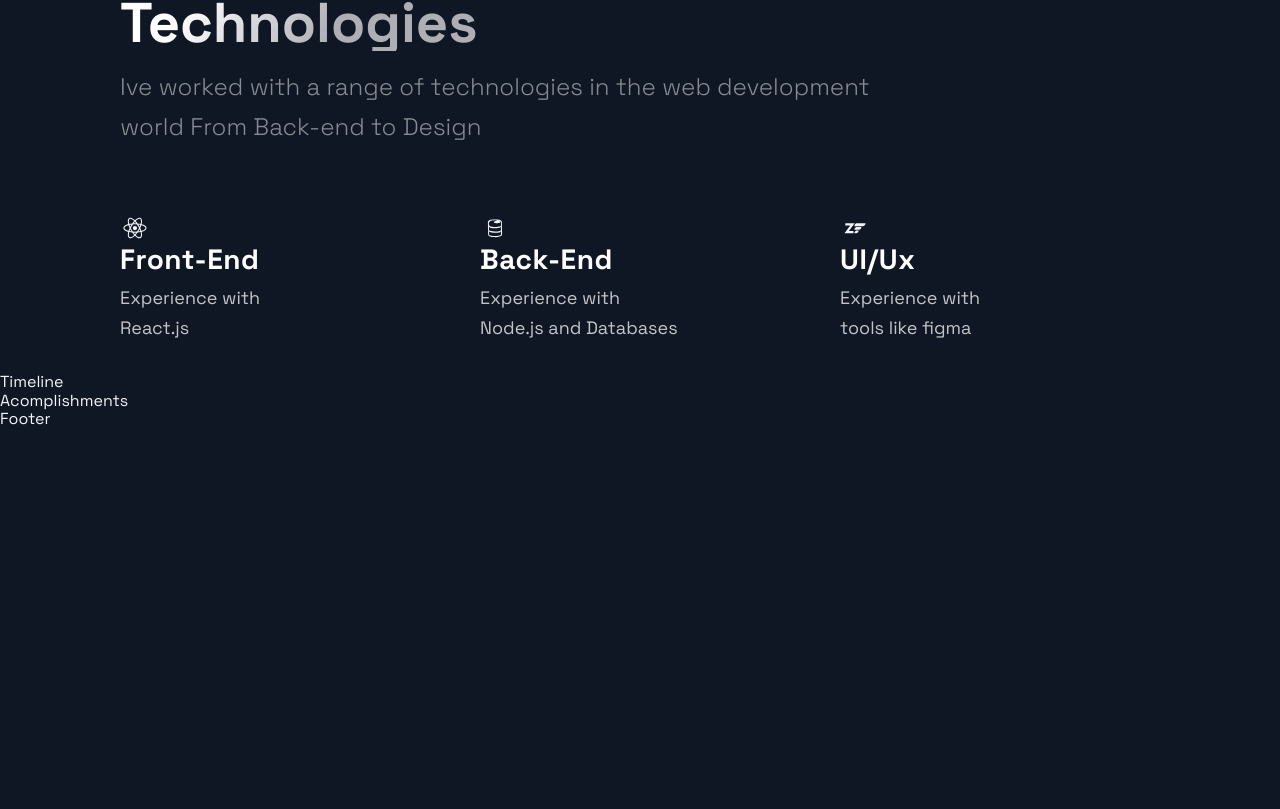
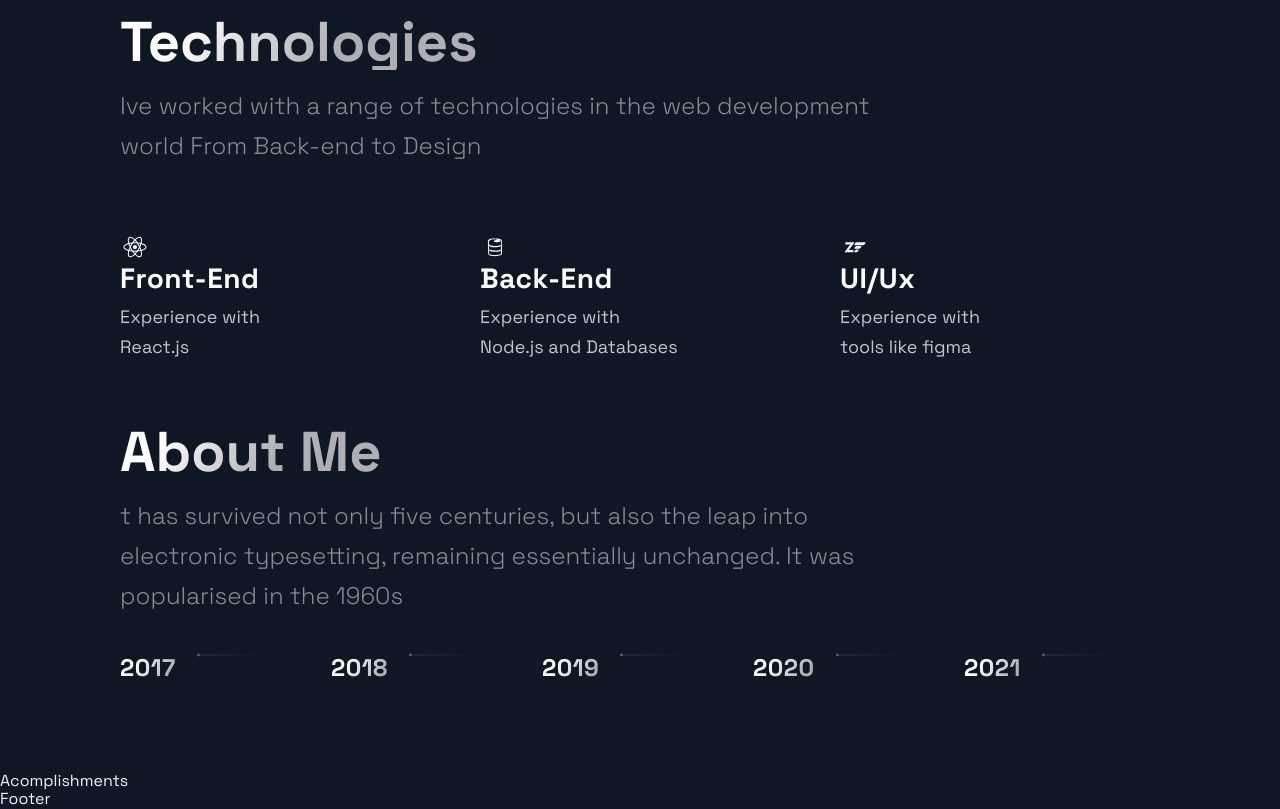
Before and after one commit to amolTelang/portfolio, a Next.js app: page / in a window 1280 px wide. Shown: the part 2437-3246 px from the top of the page. Before the commit the page ends 2866 px from the top, so only its background shows below. Built offline with nearby package versions, Linux system fonts and the light colour scheme.

Commit message:
added about me

```diff
--- a/src/components/Technologies/Technologies.js
+++ b/src/components/Technologies/Technologies.js
@@ -6,6 +6,7 @@
 const Technologies = () =>  (
   <Section id="tech">
     <SectionDivider/>
+    <br />
     <SectionTitle>Technologies</SectionTitle>
     <SectionText>
       Ive worked with a range of technologies in the web development world From Back-end to Design
--- a/src/components/TimeLine/TimeLine.js
+++ b/src/components/TimeLine/TimeLine.js
@@ -7,22 +7,22 @@
 const TOTAL_CAROUSEL_COUNT = TimeLineData.length;
 
 const Timeline = () => {
-  // const [activeItem, setActiveItem] = useState(0);
-  // const carouselRef = useRef();
+  const [activeItem, setActiveItem] = useState(0);
+   const carouselRef = useRef();
 
   // const scroll = (node, left) => {
   //   return node.scrollTo({ left, behavior: 'smooth' });
   // }
 
-  // const handleClick = (e, i) => {
-  //   e.preventDefault();
+  const handleClick = (e, i) => {
+    e.preventDefault();
 
-  //   if (carouselRef.current) {
-  //     const scrollLeft = Math.floor(carouselRef.current.scrollWidth * 0.7 * (i / TimeLineData.length));
+    if (carouselRef.current) {
+      const scrollLeft = Math.floor(carouselRef.current.scrollWidth * 0.7 * (i / TimeLineData.length));
 
-  //     scroll(carouselRef.current, scrollLeft);
-  //   }
-  // }
+      scroll(carouselRef.current, scrollLeft);
+    }
+  }
 
   // const handleScroll = () => {
   //   if (carouselRef.current) {
@@ -43,9 +43,59 @@
   // }, []);
 
   return (
-    <div>
-      Timeline
-    </div>
+    <Section id="about">
+      <SectionTitle>About Me</SectionTitle>
+      <SectionText>
+      t has survived not only five centuries, but also the leap into electronic typesetting, remaining essentially unchanged. It was popularised in the 1960s
+      </SectionText>
+      <CarouselContainer ref={carouselRef}>
+        <>
+        {TimeLineData.map((item,index)=>(
+          <CarouselMobileScrollNode key={index} final={index === TOTAL_CAROUSEL_COUNT-1}>
+            <CarouselItem index={index} id={`caraousel_item-${index}`} active={activeItem} onClick={(e)=>
+                handleClick(e,index)
+          } >
+            <CarouselItemTitle>
+              {item.year}
+              <CarouselItemImg
+               width="208"
+               height="6"
+               viewBox="0 0 208 6"
+               fill="none"
+               xmlns="http://www.w3.org/2000/svg">
+               <path
+                 fill-rule="evenodd"
+                 clip-rule="evenodd"
+                 d="M2.5 5.5C3.88071 5.5 5 4.38071 5 3V3.5L208 3.50002V2.50002L5 2.5V3C5 1.61929 3.88071 0.5 2.5 0.5C1.11929 0.5 0 1.61929 0 3C0 4.38071 1.11929 5.5 2.5 5.5Z"
+                 fill="url(#paint0_linear)"
+                 fill-opacity="0.33"
+               />
+               <defs>
+                 <linearGradient
+                   id="paint0_linear"
+                   x1="-4.30412e-10"
+                   y1="0.5"
+                   x2="208"
+                   y2="0.500295"
+                   gradientUnits="userSpaceOnUse">
+                   <stop stop-color="white" />
+                   <stop
+                     offset="0.79478"
+                     stop-color="white"
+                     stop-opacity="0"
+                   />
+                 </linearGradient>
+               </defs>
+
+              </CarouselItemImg>
+            </CarouselItemTitle>
+          </CarouselItem>
+          </CarouselMobileScrollNode>
+
+        ))}
+        </>
+      </CarouselContainer>
+    </Section>
   );
 };
 
```
